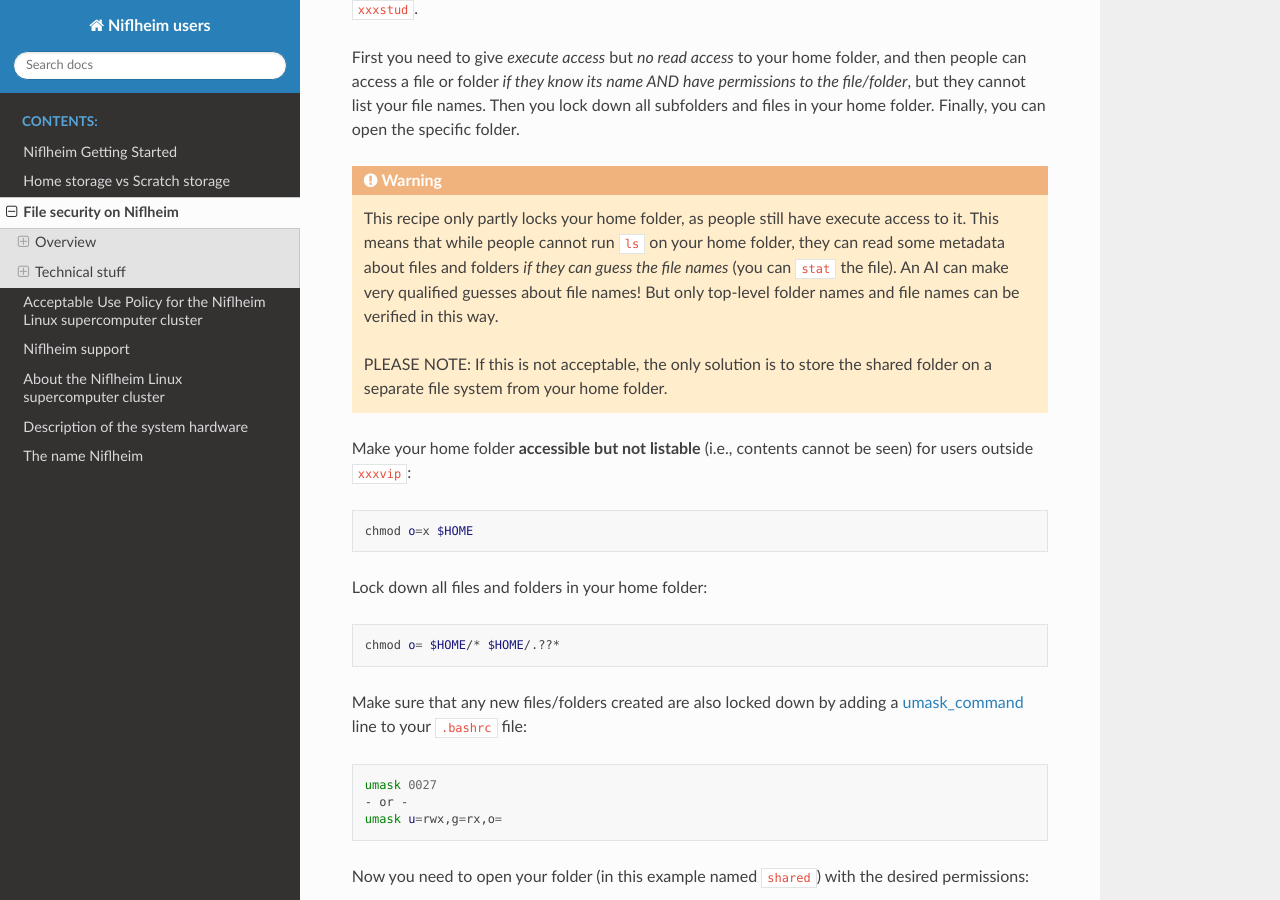
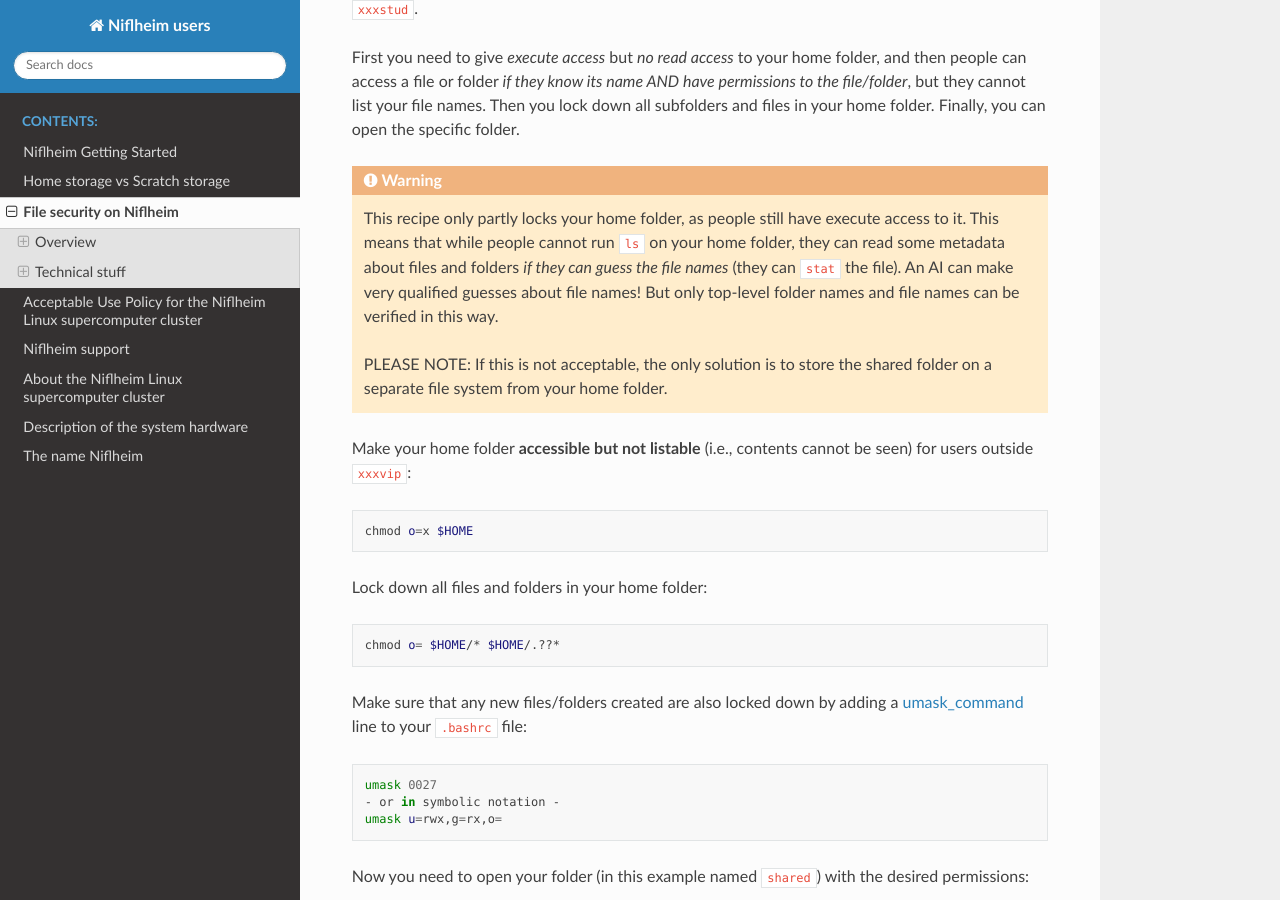
Before and after one commit to OleHolmNielsen/Niflheim_users, a Sphinx documentation site: the page built from docs/File_security_on_Niflheim.rst, in a window 1280 px wide and 900 px high, scrolled down 2548 px. Built offline with Sphinx 7.4.7 and the Read the Docs theme 3.1.0, drawn with Linux system fonts in a browser that asks for light colours.

Commit message:
Minor edit

```diff
--- a/docs/File_security_on_Niflheim.rst
+++ b/docs/File_security_on_Niflheim.rst
@@ -129,7 +129,9 @@
 .. warning::
 
    This recipe only partly locks your home folder, as people still have execute access to it.
-   This means that while people cannot run ``ls`` on your home folder, they can read some metadata about files and folders *if they can guess the file names* (you can ``stat`` the file).
+   This means that while people cannot run ``ls`` on your home folder,
+   they can read some metadata about files and folders *if they can guess the file names*
+   (they can ``stat`` the file).
    An AI can make very qualified guesses about file names!
    But only top-level folder names and file names can be verified in this way.
 
@@ -153,7 +155,7 @@
 .. code-block:: bash
 
    umask 0027
-   - or -
+   - or in symbolic notation -
    umask u=rwx,g=rx,o=
 
 .. _umask_command: https://en.wikipedia.org/wiki/Umask
```
